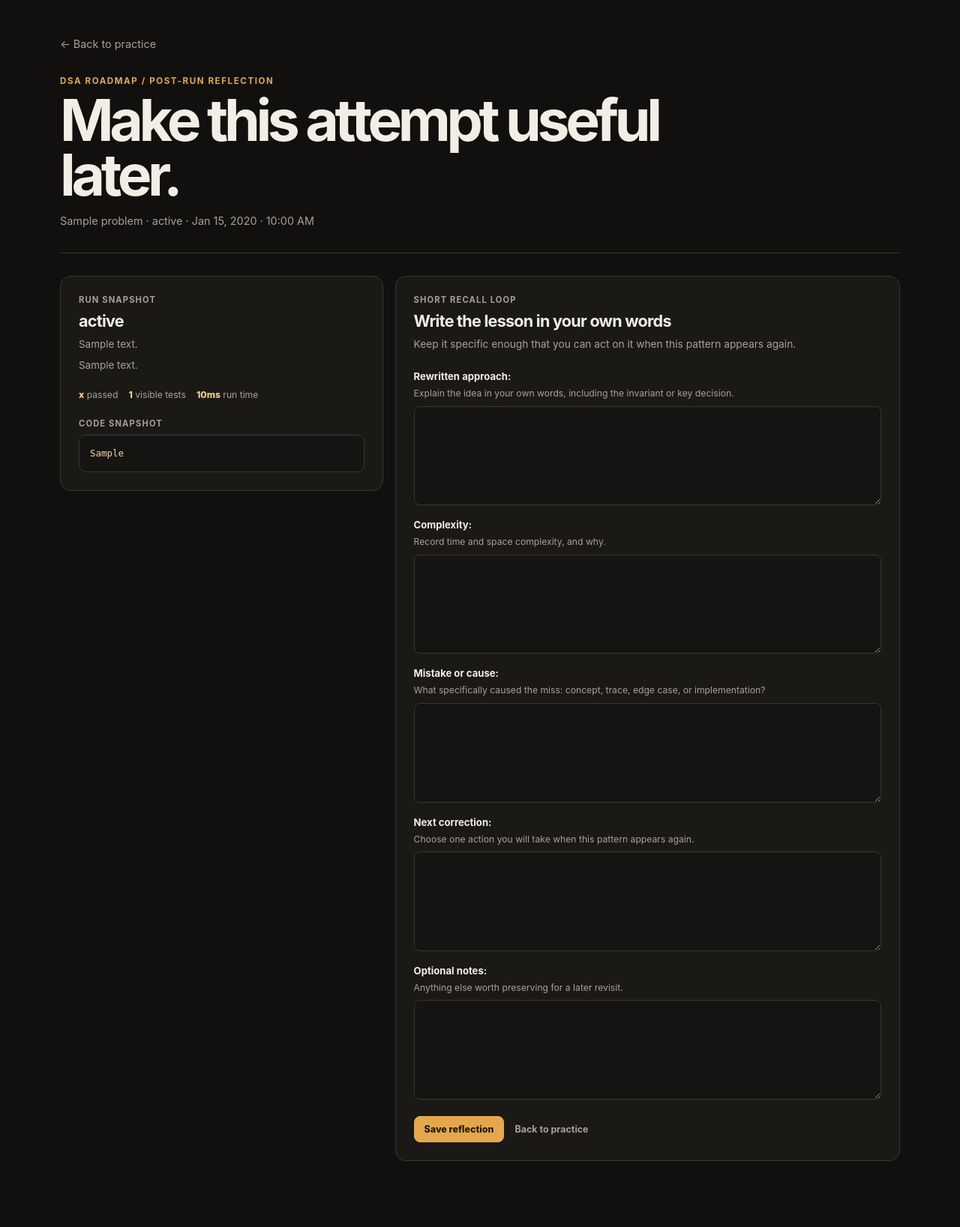
After one commit to rxchitrx/dsa-roadmap, a Django app: template templates/practice/reflection.html in a window 1280 px wide. The commit adds this page. Shown: the whole page at 75% size. Run offline with Django 5.2, Linux system fonts and the light colour scheme; tables that the repository leaves empty hold one stand-in row (values such as "Sample post"); the template is opened without the code that fills it: values that come from a table or form of the project are taken from there, most other values are stand-ins (such as "Sample title", 1, 10 or a date in 2020); data that the repository does not hold is empty.

Commit message:
feat: capture post-run solution reflections

```diff
--- /dev/null
+++ b/practice/forms.py
@@ -0,0 +1,56 @@
+from django import forms
+
+from .models import SolutionReflection
+
+
+class SolutionReflectionForm(forms.ModelForm):
+    """Capture the short rewrite loop that follows a practice run."""
+
+    class Meta:
+        model = SolutionReflection
+        fields = (
+            "rewritten_approach",
+            "complexity",
+            "mistake_cause",
+            "next_correction",
+            "notes",
+        )
+        labels = {
+            "rewritten_approach": "Rewritten approach",
+            "complexity": "Complexity",
+            "mistake_cause": "Mistake or cause",
+            "next_correction": "Next correction",
+            "notes": "Optional notes",
+        }
+        help_texts = {
+            "rewritten_approach": "Explain the idea in your own words, including the invariant or key decision.",
+            "complexity": "Record time and space complexity, and why.",
+            "mistake_cause": "What specifically caused the miss: concept, trace, edge case, or implementation?",
+            "next_correction": "Choose one action you will take when this pattern appears again.",
+            "notes": "Anything else worth preserving for a later revisit.",
+        }
+        widgets = {
+            field: forms.Textarea(attrs={"rows": 5, "class": "reflection-textarea"})
+            for field in fields
+        }
+
+    def clean(self):
+        cleaned_data = super().clean()
+        required_fields = {
+            "rewritten_approach": "Write the approach you would use next time.",
+            "complexity": "Record the time and space complexity.",
+            "mistake_cause": "Name the cause of the mistake or hesitation.",
+            "next_correction": "Write one concrete correction for your next attempt.",
+        }
+        for field, message in required_fields.items():
+            value = cleaned_data.get(field, "")
+            if isinstance(value, str):
+                value = value.strip()
+                cleaned_data[field] = value
+            if not value:
+                self.add_error(field, message)
+
+        notes = cleaned_data.get("notes", "")
+        if isinstance(notes, str):
+            cleaned_data["notes"] = notes.strip()
+        return cleaned_data
--- a/practice/models.py
+++ b/practice/models.py
@@ -1,3 +1,4 @@
+from django.core.exceptions import ValidationError
 from django.db import models
 
 
@@ -102,3 +103,46 @@ class PracticeRun(models.Model):
         if self.total_tests:
             return f"{self.passed_tests} of {self.total_tests} visible tests passed."
         return self.get_status_display()
+
+
+class SolutionReflection(models.Model):
+    """A learner's structured rewrite of one completed practice run."""
+
+    practice_run = models.OneToOneField(
+        PracticeRun,
+        on_delete=models.CASCADE,
+        related_name="reflection",
+    )
+    rewritten_approach = models.TextField()
+    complexity = models.TextField()
+    mistake_cause = models.TextField()
+    next_correction = models.TextField()
+    notes = models.TextField(blank=True, default="")
+    created_at = models.DateTimeField(auto_now_add=True)
+    updated_at = models.DateTimeField(auto_now=True)
+
+    class Meta:
+        ordering = ("-updated_at", "-id")
+
+    def __str__(self) -> str:
+        return f"Reflection for {self.practice_run.problem.title} run #{self.practice_run_id}"
+
+    def clean(self) -> None:
+        required_fields = {
+            "rewritten_approach": "Write the approach you would use next time.",
+            "complexity": "Record the time and space complexity.",
+            "mistake_cause": "Name the cause of the mistake or hesitation.",
+            "next_correction": "Write one concrete correction for your next attempt.",
+        }
+        errors = {
+            field: message
+            for field, message in required_fields.items()
+            if not isinstance(getattr(self, field, None), str)
+            or not getattr(self, field).strip()
+        }
+        if errors:
+            raise ValidationError(errors)
+
+    def save(self, *args, **kwargs):
+        self.full_clean()
+        return super().save(*args, **kwargs)
--- a/practice/static/practice/editor.css
+++ b/practice/static/practice/editor.css
@@ -146,7 +146,7 @@ h1 {
   font-weight: 750;
 }
 
-.secondary-button { padding: 9px 13px; }
+.secondary-button { display: inline-block; padding: 9px 13px; text-decoration: none; }
 .secondary-button:hover,
 .secondary-button:focus-visible { border-color: var(--amber); color: var(--amber-soft); }
 .secondary-button:disabled { cursor: wait; opacity: 0.65; }
@@ -233,6 +233,52 @@ h1 {
 .run-cases small { grid-column: 1 / -1; color: var(--muted); line-height: 1.45; overflow-wrap: anywhere; }
 .run-case-source { display: inline-block; margin-right: 5px; color: var(--amber); font-size: 0.66rem; font-weight: 800; letter-spacing: 0.08em; text-transform: uppercase; }
 
+.reflection-prompt {
+  display: flex;
+  align-items: center;
+  justify-content: space-between;
+  gap: 20px;
+  border-top: 1px solid var(--border);
+  padding: 24px;
+  background: #201d19;
+}
+.reflection-prompt h2 { margin-bottom: 6px; font-size: 1.2rem; letter-spacing: -0.035em; }
+.reflection-prompt p:not(.section-label) { max-width: 58ch; margin-bottom: 0; color: var(--muted); font-size: 0.84rem; line-height: 1.55; }
+.reflection-prompt-actions { display: flex; align-items: center; justify-content: flex-end; flex-wrap: wrap; gap: 10px; }
+.reflection-status { color: var(--green); font-size: 0.75rem; font-weight: 750; white-space: nowrap; }
+
+.reflection-shell { max-width: 1120px; }
+.reflection-saved {
+  margin: 22px 0 0;
+  border: 1px solid rgba(135, 181, 141, 0.45);
+  border-radius: 9px;
+  padding: 12px 14px;
+  background: rgba(135, 181, 141, 0.08);
+  color: var(--green);
+  font-size: 0.84rem;
+}
+.reflection-layout { display: grid; grid-template-columns: minmax(260px, 0.78fr) minmax(0, 1.22fr); gap: 16px; padding-top: 30px; }
+.reflection-card { align-self: start; border: 1px solid var(--border); border-radius: 14px; padding: 24px; background: var(--surface); }
+.reflection-card h2 { margin-bottom: 8px; font-size: 1.35rem; letter-spacing: -0.035em; }
+.reflection-intro { margin-bottom: 24px; color: var(--muted); font-size: 0.86rem; line-height: 1.55; }
+.snapshot-stat-row { display: flex; flex-wrap: wrap; gap: 8px 14px; margin: 22px 0 24px; color: var(--muted); font-size: 0.76rem; }
+.snapshot-stat-row strong { color: var(--amber-soft); font-weight: 800; }
+.snapshot-code-label { margin-top: 24px; }
+.snapshot-code { overflow-x: auto; margin: 0; border: 1px solid var(--border); border-radius: 9px; padding: 14px; background: #151412; color: #f7d89e; font: 0.78rem/1.55 "SFMono-Regular", Consolas, "Liberation Mono", monospace; white-space: pre-wrap; overflow-wrap: anywhere; }
+.reflection-form { display: grid; gap: 18px; }
+.reflection-field label { display: block; margin-bottom: 7px; color: var(--text); font-size: 0.82rem; font-weight: 750; }
+.reflection-field label::after { content: ""; }
+.reflection-field:last-of-type label { color: var(--muted); }
+.field-help { margin: -1px 0 8px; color: var(--muted); font-size: 0.76rem; line-height: 1.45; }
+.reflection-textarea { display: block; width: 100%; resize: vertical; border: 1px solid var(--border); border-radius: 8px; padding: 12px; background: #151412; color: var(--text); font: 0.86rem/1.55 Inter, ui-sans-serif, system-ui, sans-serif; }
+.reflection-textarea:focus-visible { outline: 2px solid var(--amber); outline-offset: 1px; }
+.reflection-field.has-error .reflection-textarea { border-color: var(--red); }
+.field-error,
+.form-error p { margin: 7px 0 0; color: var(--red); font-size: 0.76rem; line-height: 1.45; }
+.form-error { border-left: 3px solid var(--red); padding-left: 12px; }
+.reflection-actions { display: flex; align-items: center; gap: 14px; padding-top: 4px; }
+.reflection-cancel { text-decoration: none; }
+
 .context-panel { align-self: start; }
 .context-panel section + section { margin-top: 28px; border-top: 1px solid var(--border); padding-top: 24px; }
 .section-label,
@@ -257,6 +303,8 @@ h1 {
 @media (max-width: 820px) {
   .practice-header { display: block; }
   .editor-layout { grid-template-columns: 1fr; }
+  .reflection-layout { grid-template-columns: 1fr; }
+  .reflection-prompt { align-items: flex-start; flex-direction: column; }
   .custom-tests-header { display: block; }
   .custom-tests-actions { justify-content: flex-start; margin-top: 14px; }
 }
--- a/practice/urls.py
+++ b/practice/urls.py
@@ -7,6 +7,11 @@ app_name = "practice"
 
 urlpatterns = [
     path("<slug:slug>/run/", views.run_problem_tests, name="run_tests"),
+    path(
+        "<slug:slug>/runs/<int:run_id>/reflection/",
+        views.reflection,
+        name="reflection",
+    ),
     path(
         "<slug:slug>/custom-tests/save/",
         views.save_problem_custom_tests,
--- /dev/null
+++ b/templates/practice/reflection.html
@@ -0,0 +1,69 @@
+{% load static %}
+<!doctype html>
+<html lang="en">
+  <head>
+    <meta charset="utf-8">
+    <meta name="viewport" content="width=device-width, initial-scale=1">
+    <title>Reflect on {{ problem.title }} · DSA Roadmap</title>
+    <link rel="stylesheet" href="{% static 'practice/editor.css' %}">
+  </head>
+  <body>
+    <main class="practice-shell reflection-shell" data-testid="reflection-page">
+      <header class="practice-header">
+        <div>
+          <a class="back-link" href="{% url 'practice:editor' problem.slug %}">← Back to practice</a>
+          <p class="eyebrow">DSA ROADMAP / POST-RUN REFLECTION</p>
+          <h1>Make this attempt useful later.</h1>
+          <p class="problem-context">{{ problem.title }} · {{ practice_run.get_status_display }} · {{ practice_run.created_at|date:"M j, Y · g:i A" }}</p>
+        </div>
+      </header>
+
+      {% if reflection_saved %}
+        <p class="reflection-saved" role="status" data-testid="reflection-saved">Reflection saved. Future-you has something concrete to revisit.</p>
+      {% endif %}
+
+      <div class="reflection-layout">
+        <section class="reflection-card run-snapshot" aria-labelledby="snapshot-heading">
+          <p class="section-label">Run snapshot</p>
+          <h2 id="snapshot-heading">{{ practice_run.get_status_display }}</h2>
+          <p class="run-summary">{{ practice_run.summary }}</p>
+          {% if practice_run.message %}<p class="run-message">{{ practice_run.message }}</p>{% endif %}
+          <div class="snapshot-stat-row">
+            <span><strong>{{ practice_run.passed_tests }}</strong> passed</span>
+            <span><strong>{{ practice_run.total_tests }}</strong> visible tests</span>
+            <span><strong>{{ practice_run.duration_ms }}ms</strong> run time</span>
+          </div>
+          <p class="section-label snapshot-code-label">Code snapshot</p>
+          <pre class="snapshot-code" data-testid="code-snapshot"><code>{{ code_snapshot }}</code></pre>
+        </section>
+
+        <section class="reflection-card" aria-labelledby="reflection-heading">
+          <p class="section-label">Short recall loop</p>
+          <h2 id="reflection-heading">Write the lesson in your own words</h2>
+          <p class="reflection-intro">Keep it specific enough that you can act on it when this pattern appears again.</p>
+
+          <form method="post" class="reflection-form" data-testid="reflection-form" novalidate>
+            {% csrf_token %}
+            {% if reflection_form.non_field_errors %}
+              <div class="form-error" role="alert">
+                {% for error in reflection_form.non_field_errors %}<p>{{ error }}</p>{% endfor %}
+              </div>
+            {% endif %}
+            {% for field in reflection_form %}
+              <div class="reflection-field{% if field.errors %} has-error{% endif %}">
+                {{ field.label_tag }}
+                {% if field.help_text %}<p class="field-help">{{ field.help_text }}</p>{% endif %}
+                {{ field }}
+                {% for error in field.errors %}<p class="field-error" role="alert">{{ error }}</p>{% endfor %}
+              </div>
+            {% endfor %}
+            <div class="reflection-actions">
+              <button class="run-button" type="submit" data-testid="save-reflection">Save reflection</button>
+              <a class="text-button reflection-cancel" href="{% url 'practice:editor' problem.slug %}">Back to practice</a>
+            </div>
+          </form>
+        </section>
+      </div>
+    </main>
+  </body>
+</html>
```
Also changed, not shown: practice/tests/test_reflections.py (added, +197 -0 lines), practice/views.py (+58 -3 lines), templates/practice/editor.html (+18 -0 lines), practice/migrations/0004_solutionreflection.py (added).
